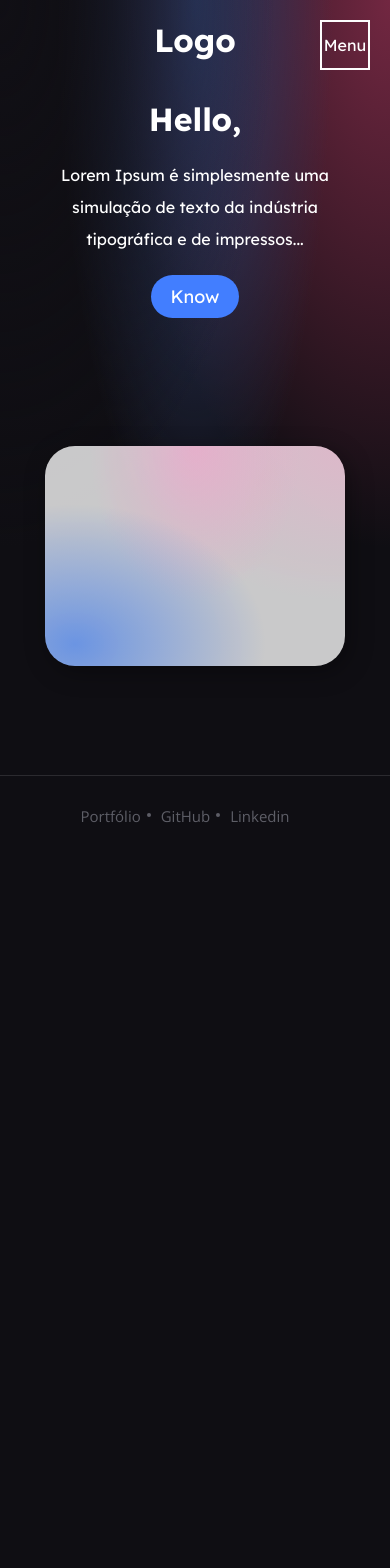
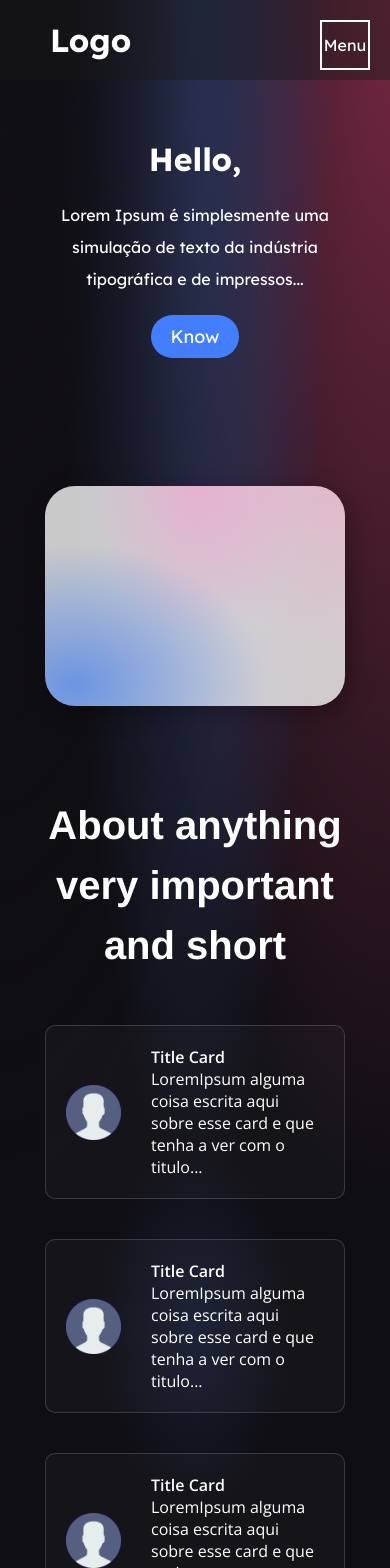
Before and after one commit to LuciLua/testes-next-js, a Next.js app: page / in a window 390 px wide. Shown: the top 1568 px of the page. Before the commit the page ends 855 px from the top, so only its background shows below. Built offline with nearby package versions, Linux system fonts and the light colour scheme.

Commit message:
🦎 Menu Mobile OK OK :D

```diff
--- a/package.json
+++ b/package.json
@@ -12,6 +12,10 @@
     "next": "^12.0.7",
     "react": "^17.0.2",
     "react-dom": "^17.0.2",
-    "sass": "^1.45.1"
+    "sass": "^1.45.1",
+    "styled-components": "^5.3.3"
+  },
+  "resolutions": {
+    "styled-components": "^5"
   }
 }
--- a/src/components/Header/header.module.scss
+++ b/src/components/Header/header.module.scss
@@ -1,6 +1,5 @@
 .container {
   // background-color: var(--footerHeaderBackgroundColor);
-
 
   width: 100%;
   height: 80px;
@@ -15,7 +14,6 @@
 
   position: absolute;
 
-
   .content {
     width: 100%;
     max-width: 1500px;
@@ -28,8 +26,12 @@
 
     position: relative;
 
-        & > h1{
+    & > h1 {
       color: #fff;
+    }
+
+    .menu {
+      display: none;
     }
 
     .nav {
@@ -62,7 +64,6 @@
           padding-right: 5px;
           border: 1px solid rgb(242, 242, 242);
           height: 40px;
-
         }
 
         .closeMenu {
@@ -72,7 +73,7 @@
         li {
           color: #fff;
           font-weight: 400;
-                    font-family: 'Open sans', sans-serif;
+          font-family: "Open sans", sans-serif;
         }
 
         .imgProfile {
@@ -91,101 +92,25 @@
         }
       }
     }
-        .menu {
-            display: none;
-        }
   }
 }
 
 @media only screen and (max-width: 600px) {
+  .container {
+    background-color: #1818186d;
 
-    .container {
-        height: 80px;
-        // background-color: rgb(189, 189, 189);
+    width: 100%;
+
     padding: 0;
+    margin: 0;
 
     .content {
-            display: flex;
-            width: 100%;
-            max-width: 1000px;
+      min-width: 100%;
+      padding: 50px 0;
 
       .menu {
-                display: flex;
         cursor: pointer;
-            }
 
-            h1 {
-                display: flex;
-            }
-
-            .nav {
-                display: none;
-                justify-content: center;
-                align-items: center;
-
-                flex-direction: column-reverse;
-
-                background-color: var(--wireframeBackgroundColor);
-                width: 100%;
-
-                height: 100vh;
-
-                position: relative;
-
-                z-index: 10;
-
-                a {
-                    text-decoration: none;
-                    position: relative;
-
-                    display: flex;
-                    flex-direction: column-reverse;
-
-                    align-items: center;
-                    justify-content: center;
-
-                    padding: 0;
-
-                    width: 100%;
-                    height: 100%;
-
-                    background-color: rgb(255, 255, 255);
-
-                    border-radius: 0;
-
-                    border-top: 1px solid rgba(221, 221, 221, 0.686);
-
-                    &:nth-child(3) {
-                        margin-top: 60px;
-                        padding: 0;
-                        border: none;
-                        .imgProfile {
-                            display: none;
-                        }
-                    }
-
-                    .closeMenu {
-                        background-color: rgb(248, 159, 159);
-                        color: #fff;
-
-                        display: flex;
-                        justify-content: center;
-                        align-items: center;
-
-                        width: 100%;
-                        height: 60px;
-
-                        position: absolute;
-                        top: -60px;
-
-                        &::before {
-                            content: "X";
-                            position: absolute;
-                        }
-                    }
-                }
-            } // fim nav
-            .menu {
         border: 2px solid #fdfdfd;
         color: #fff;
 
@@ -193,14 +118,79 @@
         justify-content: center;
         align-items: center;
 
-                position: fixed;
+        position: absolute;
+
         width: 50px;
         height: 50px;
-                top: 20px;
+        top: 30px;
         right: 20px;
 
         z-index: 5;
+
+        user-select: none;
+      }
+
+      h1 {
+        display: flex;
+        position: absolute;
+        left: 50px;
+      }
+
+      .nav {
+        display: none;
+
+        justify-content: center;
+        align-items: center;
+        flex-direction: column;
+
+        background-color: #1818186d;
+
+        backdrop-filter: blur(10px);
+
+        width: 100%;
+        min-width: 100%;
+
+        position: absolute;
+
+        top: 90px;
+
+        z-index: 10;
+
+        &.active {
+          display: flex;
+        }
+
+        a {
+          position: relative;
+
+          display: flex;
+          align-items: center;
+          justify-content: center;
+
+          padding: 0;
+          margin: 0;
+
+          width: 100%;
+          height: 100px;
+
+          border-radius: 0;
+
+          &:hover {
+            background-color: #5a5a5a6d;
+          }
+
+          &:nth-child(3) {
+            margin: 0;
+            padding: 0;
+            height: 100px;
+            border: none;
+
+            .imgProfile {
+              display: none;
             }
           }
         }
       }
+    }
+  }
+}
--- a/src/components/Header/index.js
+++ b/src/components/Header/index.js
@@ -2,20 +2,38 @@ import Image from 'next/image'
 import Link from 'next/link'
 import styles from './header.module.scss'
 import classNames from 'classnames'
+import { useRef, useLayoutEffect } from 'react'
 
 import { useNome } from '../../context/NomeContext'
+import styled from 'styled-components'
 
 function Header() {
+
+    const containerRef = useRef()
+    const navigation = useRef()
+
+    useLayoutEffect(() => {
+        console.log(containerRef.current)
+    })
 
     const { nome, setNome } = useNome();
 
     const initNome = () => {
-        if(!nome){
+        if (!nome) {
             return 'Account'
         } else {
             return nome
         }
     }
+
+
+    function menu(e) {
+        containerRef.current.classList.toggle('btnActive')
+        navigation.current.classList.toggle(styles.active)
+        console.log(navigation.current)
+    }
+
+
 
     return (
         <div className={classNames(styles.container)}>
@@ -23,7 +41,7 @@ function Header() {
                 <h1 id='h1Header'>
                     Logo
                 </h1>
-                    <ul className={classNames(styles.nav)}>
+                <ul className={classNames(styles.nav)} ref={navigation}>
                     <Link href='/'>
                         <a>
                             <li>
@@ -50,12 +68,11 @@ function Header() {
                                 />
                             </div>
                             <div className={styles.closeMenu}>
-
                             </div>
                         </a>
                     </Link>
                 </ul>
-                    <div className={styles.menu}>Menu</div>
+                <div className={styles.menu} ref={containerRef} onClick={menu}>Menu</div>
             </div>
         </div>
     )
--- a/src/pages/_app.js
+++ b/src/pages/_app.js
@@ -2,8 +2,10 @@ import Footer from "../components/Footer"
 import Header from "../components/Header"
 import { NomeProvider } from "../context/NomeContext"
 import '../styles/globals.scss'
+import React, {useRef, useLayoutEffect} from 'react'
 
 function App({ Component, pageProps }) {
+
     return (
         <>
         <NomeProvider>
--- a/src/pages/index.js
+++ b/src/pages/index.js
@@ -1,3 +1,4 @@
+import Image from 'next/image';
 import { useNome } from '../context/NomeContext'
 import styles from '../styles/home.module.scss'
 
@@ -9,8 +10,9 @@ function Home() {
         <>
             <div className={styles.container}>
                 <div className={styles.content}>
+                    <div className={styles.apresentation}>
+
                         <div className={styles.leftContent}>
-
                             <h1>
                                 Hello, {nome}
                             </h1>
@@ -24,6 +26,71 @@ function Home() {
                             </div>
                         </div>
                     </div>
+
+                    <div className={styles.aboutContainer}>
+
+                        <div className={styles.aboutBigText}>
+                            <h1>
+                                About anything very important and short
+                            </h1>
+                        </div>
+
+                        <div className={styles.cards}>
+                            <div className={styles.card}>
+                                <div className={styles.iconeCard}>
+                                    <Image
+                                        src="/userImg.png"
+                                        width={60}
+                                        height={60}
+                                    />
+                                </div>
+                                <div className={styles.titleContentCard}>
+                                    <h1>
+                                        Title Card
+                                    </h1>
+                                    <p>
+                                        LoremIpsum alguma coisa escrita aqui sobre esse card e que tenha a ver com o titulo...
+                                    </p>
+                                </div>
+                            </div>
+                            <div className={styles.card}>
+                                <div className={styles.iconeCard}>
+                                    <Image
+                                        src="/userImg.png"
+                                        width={60}
+                                        height={60}
+                                    />
+                                </div>
+                                <div className={styles.titleContentCard}>
+                                    <h1>
+                                        Title Card
+                                    </h1>
+                                    <p>
+                                        LoremIpsum alguma coisa escrita aqui sobre esse card e que tenha a ver com o titulo...
+                                    </p>
+                                </div>
+                            </div>
+                            <div className={styles.card}>
+                                <div className={styles.iconeCard}>
+                                    <Image
+                                        src="/userImg.png"
+                                        width={60}
+                                        height={60}
+                                    />
+                                </div>
+                                <div className={styles.titleContentCard}>
+                                    <h1>
+                                        Title Card
+                                    </h1>
+                                    <p>
+                                        LoremIpsum alguma coisa escrita aqui sobre esse card e que tenha a ver com o titulo...
+                                    </p>
+                                </div>
+                            </div>
+                        </div>
+                    </div>
+
+                </div>
             </div>
         </>
     )
--- a/src/styles/home.module.scss
+++ b/src/styles/home.module.scss
@@ -23,10 +23,12 @@
     width: 100%;
     height: 100%;
 
+    margin-top: 40px;
+
     // border: 1px solid red;
 
     display: flex;
-    flex-direction: row;
+    flex-direction: column;
     align-items: center;
     justify-content: center;
 
@@ -36,7 +38,17 @@
 
     position: relative;
 
-    // background-color: var(--wireframeBackgroundColor);
+    // background-color: rgba(255, 0, 0, 0.233);
+
+    .apresentation {
+      //   background-color: var(--wireframeBackgroundColor);
+
+      display: flex;
+      flex-direction: row;
+      align-items: center;
+      justify-content: center;
+
+      width: 100%;
 
       .leftContent {
         margin-right: auto;
@@ -49,11 +61,9 @@
 
         min-height: 50vh;
 
-
         display: flex;
         justify-content: center;
         flex-direction: column;
-
 
         button {
           background-color: rgb(66, 126, 255);
@@ -98,7 +108,7 @@
 
         padding: 50px;
 
-      .cubeImg{
+        .cubeImg {
           width: 300px;
           height: 220px;
 
@@ -110,22 +120,130 @@
               rgba(9, 94, 252, 0.487) 0,
               transparent 50%
             ),
-          radial-gradient(at 50% 0%, rgba(255, 150, 202, 0.452) 0, transparent 50%),
-          radial-gradient(at 100% 0%, rgba(238, 165, 199, 0.494) 0, transparent 50%);
+            radial-gradient(
+              at 50% 0%,
+              rgba(255, 150, 202, 0.452) 0,
+              transparent 50%
+            ),
+            radial-gradient(
+              at 100% 0%,
+              rgba(238, 165, 199, 0.494) 0,
+              transparent 50%
+            );
+        }
+      }
+    }
+
+    .aboutContainer {
+      display: flex;
+      .aboutBigText {
+        width: 50%;
+        display: flex;
+        justify-content: center;
+        flex-direction: column;
+
+        align-items: center;
+        line-height: 2;
+
+        h1 {
+          font-family: "Franklin Gothic Medium", "Arial Narrow", Arial,
+            sans-serif;
+          font-size: 50px;
+
+          margin-right: 40px;
+        }
+      }
+
+      .cards {
+        //   background-color: rgba(116, 22, 22, 0.301);
+        width: 50%;
+        margin-left: auto;
+
+        background-image: radial-gradient(
+          at 50% 50%,
+          rgba(39, 59, 114, 0.35) 0,
+          transparent 40%
+        );
+
+        display: flex;
+        justify-content: center;
+        align-items: center;
+        flex-wrap: wrap;
+
+        .card {
+          min-width: 300px;
+          max-height: 200px;
+
+          max-width: 700px;
+
+          background-color: rgba(255, 255, 255, 0.027);
+          border: 1px solid rgba(170, 170, 170, 0.248);
+
+          margin: 20px;
+
+          display: flex;
+          justify-content: center;
+          align-items: center;
+          flex-direction: row;
+
+          border-radius: 10px;
+
+          transform: scale(100%);
+          transition: 0.1s;
+
+          position: relative;
+
+          padding: 20px;
+
+          &:hover {
+            box-shadow: 0 0 20px rgba(16, 16, 19, 0.967);
+            transform: scale(102%);
+            transition: 0.1s;
+            border: 1px solid rgba(170, 170, 170, 0.466);
+          }
+
+          .titleContentCard {
+            flex-direction: column;
+            display: flex;
+            justify-content: center;
+            font-family: "Open Sans";
+
+            h1 {
+              font-size: 16px;
+              font-weight: 800;
+            }
+
+            p {
+              font-weight: 300;
+            }
+          }
+          .iconeCard {
+            background-color: #4010ff;
+            width: 55px;
+            min-width: 55px;
+            height: 55px;
+            min-height: 55px;
+            border-radius: 100%;
+
+            margin-right: 30px;
+          }
+        }
       }
     }
   }
 }
 
 @media only screen and (max-width: 700px) {
-
-    .container{
-        .content{
+  .container {
+    .content {
+      .apresentation {
         flex-direction: column;
         justify-content: center;
         align-items: center;
 
-            .leftContent{
+        max-width: 100%;
+
+        .leftContent {
           text-align: center;
 
           justify-content: center;
@@ -136,19 +254,41 @@
           width: 100%;
           min-height: 40vh;
 
-                button{
+          button {
             margin: 20px auto;
           }
         }
-            .rightContent{
+        .rightContent {
           justify-content: center;
           display: flex;
           align-items: center;
 
           width: 100%;
           min-height: 40vh;
+        }
+      }
+      .aboutContainer {
+        flex-direction: column;
+        align-items: center;
+        justify-content: center;
 
+        .aboutBigText {
+          width: 100%;
+          text-align: center;
+
+          margin: 30px 0;
+
+
+          h1 {
+            margin: 0;
+            line-height: 1.5;
+            font-size: 40px;
+          }
+        }
+        .cards {
+          width: 100%;
         }
       }
     }
   }
+}
```
Also changed, not shown: 1 other file (tests, documents, lock files or other folders). Lines whose indentation alone changed are shown as unchanged.
